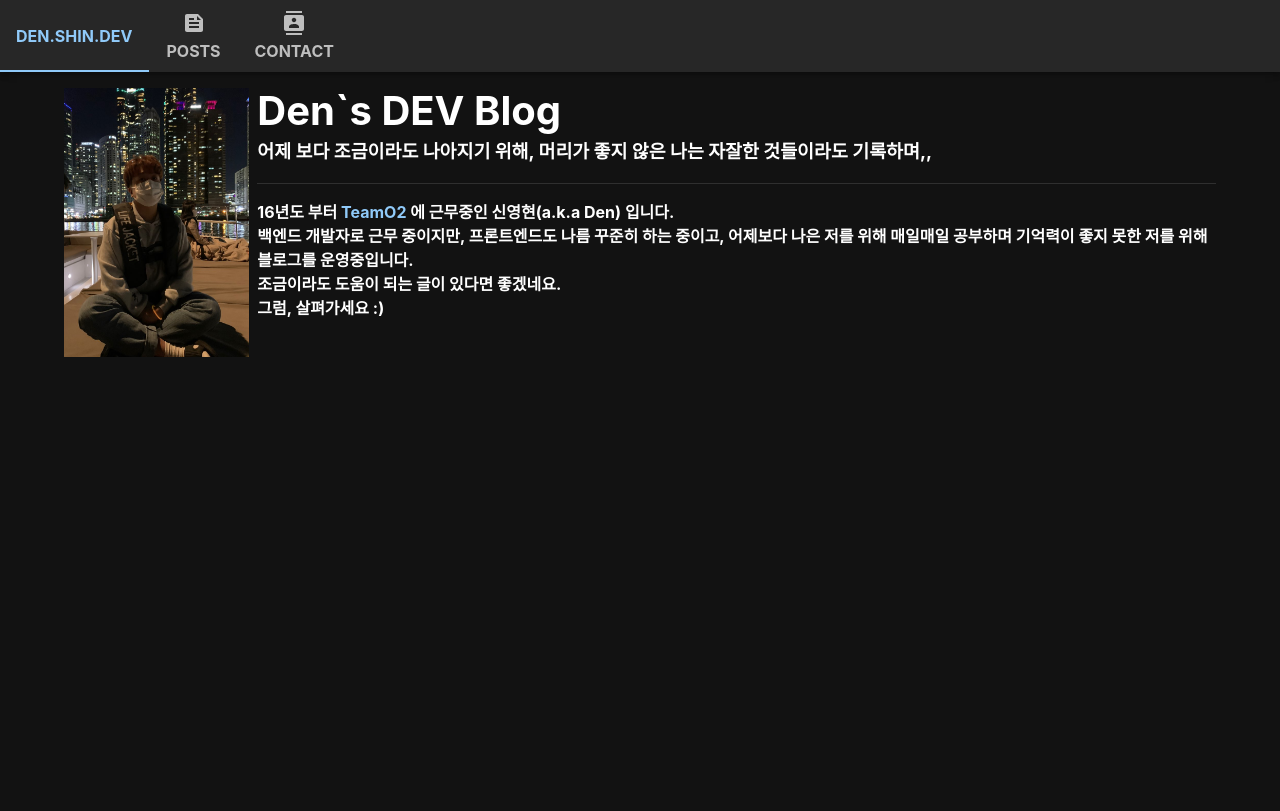
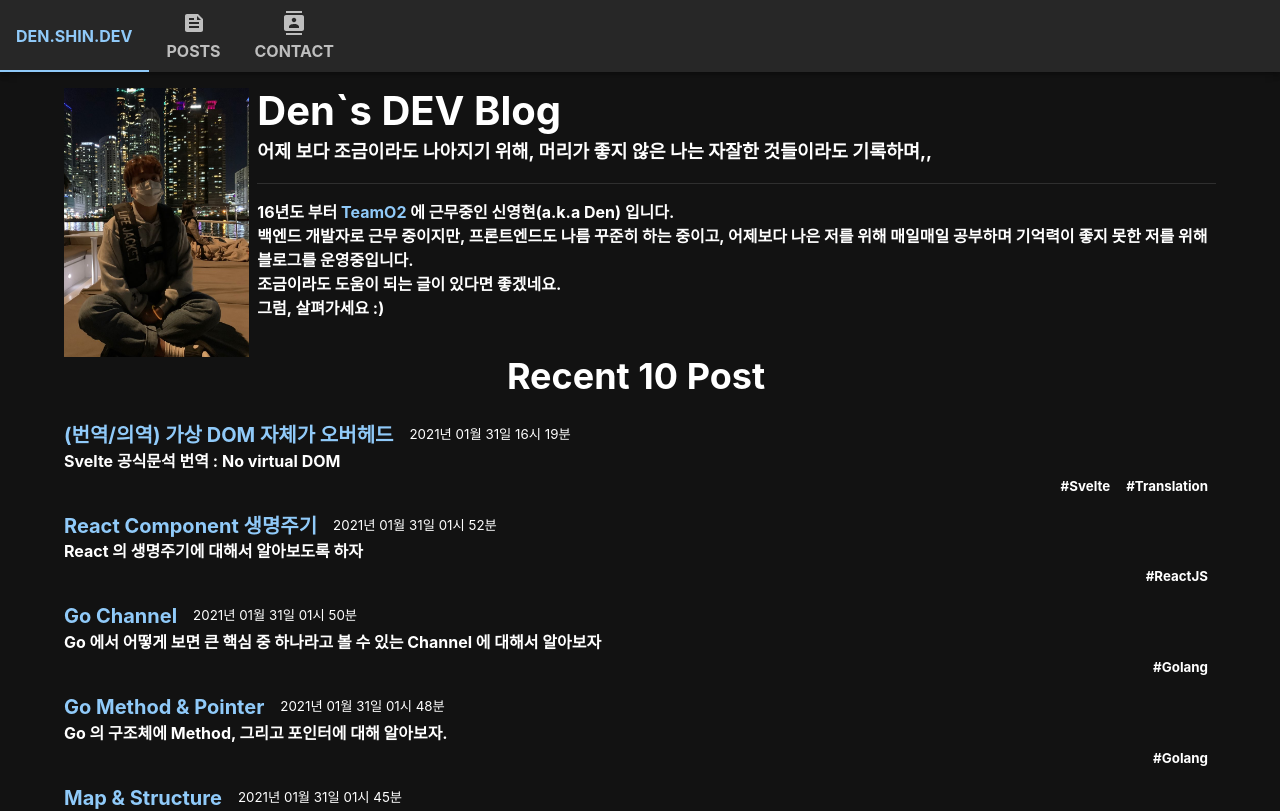
Before and after one commit to shinYeongHyeon/dev-blog, a Next.js app: page / in a window 1280 px wide. Shown: the top 811 px of the page. Built offline with nearby package versions, Linux system fonts and the light colour scheme.

Commit message:
FEAT: (#29) 최근 10개 포스팅 기재

```diff
--- a/pages/den.shin.dev/index.tsx
+++ b/pages/den.shin.dev/index.tsx
@@ -1,3 +1,5 @@
+import React from 'react';
+import map from 'lodash/map';
 import { NextPage } from 'next';
 import Image from 'next/image';
 import Grid from '@mui/material/Grid';
@@ -8,8 +10,38 @@ import Link from '@mui/material/Link';
 
 import DefaultLayout from 'layout/DefaultLayout';
 import HeadTitle from 'component/HeadTitle';
+import PostList from 'component/PostList';
+import { allPosts } from 'posts/AllPosts';
+
+const RECENT_STANDARD = 10;
+
+const useDenShinDev = () => {
+    const latestPostComponents = map(
+        allPosts.slice(0, RECENT_STANDARD),
+        ({ path, title, listContents, datetime, tags }) => (
+            <Box my={2} key={`box-${path}`}>
+                <PostList
+                    key={path}
+                    title={title}
+                    contents={listContents}
+                    path={path}
+                    datetime={datetime}
+                    tags={tags}
+                />
+            </Box>
+        ),
+    );
+
+    return {
+        models: {
+            latestPostComponents,
+        },
+    };
+}
 
 const DenShinDev: NextPage = () => {
+    const { models } = useDenShinDev();
+
     return (
         <DefaultLayout>
             <HeadTitle />
@@ -46,6 +78,17 @@ const DenShinDev: NextPage = () => {
                     </Typography>
                 </Grid>
             </Grid>
+            <Grid container
+                  spacing={1}
+                  display="flex"
+                  justifyContent="center"
+                  alignItems="center"
+            >
+                <Typography variant={'h2'}>Recent {RECENT_STANDARD} Post</Typography>
+                <Grid item xs={12}>
+                    {models.latestPostComponents}
+                </Grid>
+            </Grid>
         </DefaultLayout>
     );
 };
--- a/pages/index.tsx
+++ b/pages/index.tsx
@@ -2,8 +2,6 @@ import type { NextPage } from 'next';
 
 import DenShinDev from './den.shin.dev';
 
-const Home: NextPage = () => {
-    return <DenShinDev />;
-};
+const Home: NextPage = () => <DenShinDev/>;
 
 export default Home;
```
Also changed, not shown: 1 other file (tests, documents, lock files or other folders).
